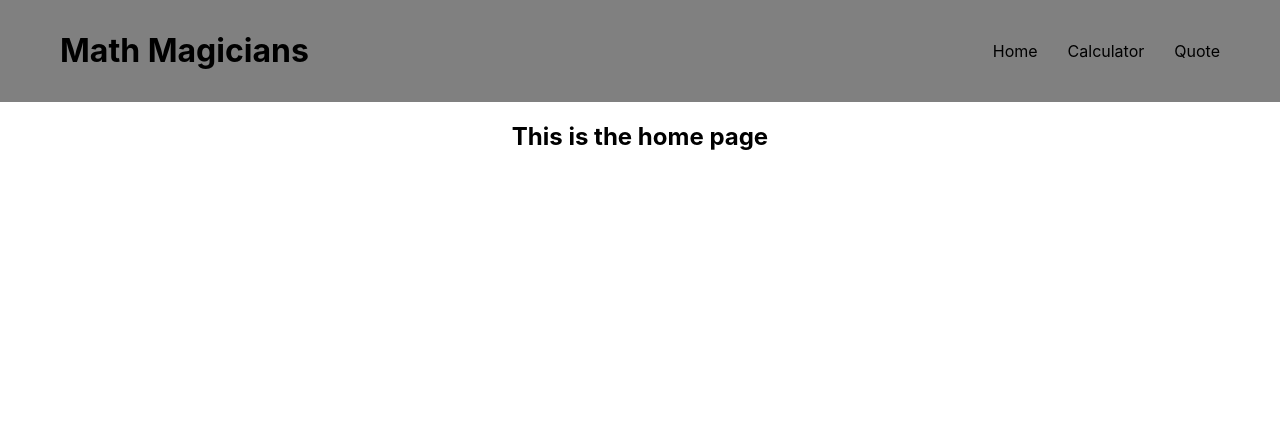
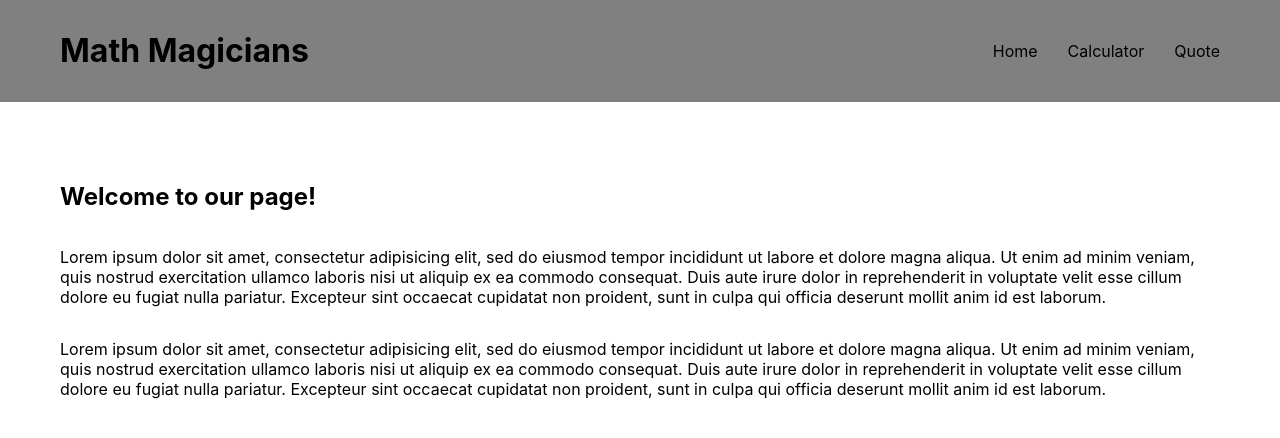
Before and after one commit to piero-vic/math-magicians, a React (Create React App) app: page / in a window 1280 px wide. Shown: the top 438 px of the page. Built offline with nearby package versions, Linux system fonts and the light colour scheme.

Commit message:
Create homepage and quote page

```diff
--- a/src/App.css
+++ b/src/App.css
@@ -3,7 +3,7 @@
   display: flex;
   align-items: center;
   justify-content: space-between;
-  background-color: grey
+  background-color: grey;
 }
 
 .navigation {
@@ -18,8 +18,24 @@
 }
 
 .App {
-  text-align: center;
-  min-height: 80vh;
+  padding: 60px 60px;
   display: flex;
   justify-content: center;
+  flex-wrap: wrap;
+  gap: 60px;
+  min-height: 80vh;
 }
+
+.homepage-container {
+  display: flex;
+  flex-direction: column;
+  justify-content: flex-start;
+  align-items: flex-start;
+  gap: 0;
+}
+
+.calculator-container {
+  display: flex;
+  justify-content: space-between;
+  min-height: 80vh;
+}
--- a/src/App.js
+++ b/src/App.js
@@ -17,13 +17,56 @@
         <li><a href="/quote">Quote</a></li>
       </ul>
     </header>
-    <div className="App">
-      <Routes>
-        <Route path="/" element={<h2>This is the home page</h2>} />
-        <Route path="/calculator" element={<Calculator />} />
-        <Route path="/quote" element={<h2>This is the quotes page</h2>} />
-      </Routes>
-    </div>
+    <Routes>
+      <Route
+        path="/"
+        element={(
+          <div className="App">
+            <div className="homepage-container">
+              <h2>Welcome to our page!</h2>
+              <p>
+                Lorem ipsum dolor sit amet, consectetur adipisicing elit,
+                sed do eiusmod tempor incididunt ut labore et dolore magna aliqua.
+                Ut enim ad minim veniam, quis nostrud exercitation ullamco laboris
+                nisi ut aliquip ex ea commodo consequat. Duis aute irure dolor in reprehenderit
+                in voluptate velit esse cillum dolore eu fugiat nulla pariatur.
+                Excepteur sint occaecat cupidatat non proident, sunt in culpa qui officia
+                deserunt mollit anim id est laborum.
+              </p>
+              <p>
+                Lorem ipsum dolor sit amet, consectetur adipisicing elit,
+                sed do eiusmod tempor incididunt ut labore et dolore magna aliqua.
+                Ut enim ad minim veniam, quis nostrud exercitation ullamco laboris
+                nisi ut aliquip ex ea commodo consequat. Duis aute irure dolor in reprehenderit
+                in voluptate velit esse cillum dolore eu fugiat nulla pariatur.
+                Excepteur sint occaecat cupidatat non proident, sunt in culpa qui officia
+                deserunt mollit anim id est laborum.
+              </p>
+            </div>
+          </div>
+        )}
+      />
+      <Route
+        path="/calculator"
+        element={(
+          <div className="App calculator-container">
+            <h2>Let&apos;s do some Math</h2>
+            <Calculator />
+          </div>
+        )}
+      />
+      <Route
+        path="/quote"
+        element={(
+          <div className="App quote-container">
+            <h2>
+              Mathemathics is not about numbers, equations, computations or algorithms;
+              it&apos;s about undestanding - William Paul Thurston
+            </h2>
+          </div>
+        )}
+      />
+    </Routes>
   </Router>
 );
 
--- a/src/components/Calculator.css
+++ b/src/components/Calculator.css
@@ -7,7 +7,6 @@
   grid-template-columns: repeat(4, 1fr);
   width: 400px;
   border: 1px solid grey;
-  margin: auto;
 }
 
 .output-bar {
```
